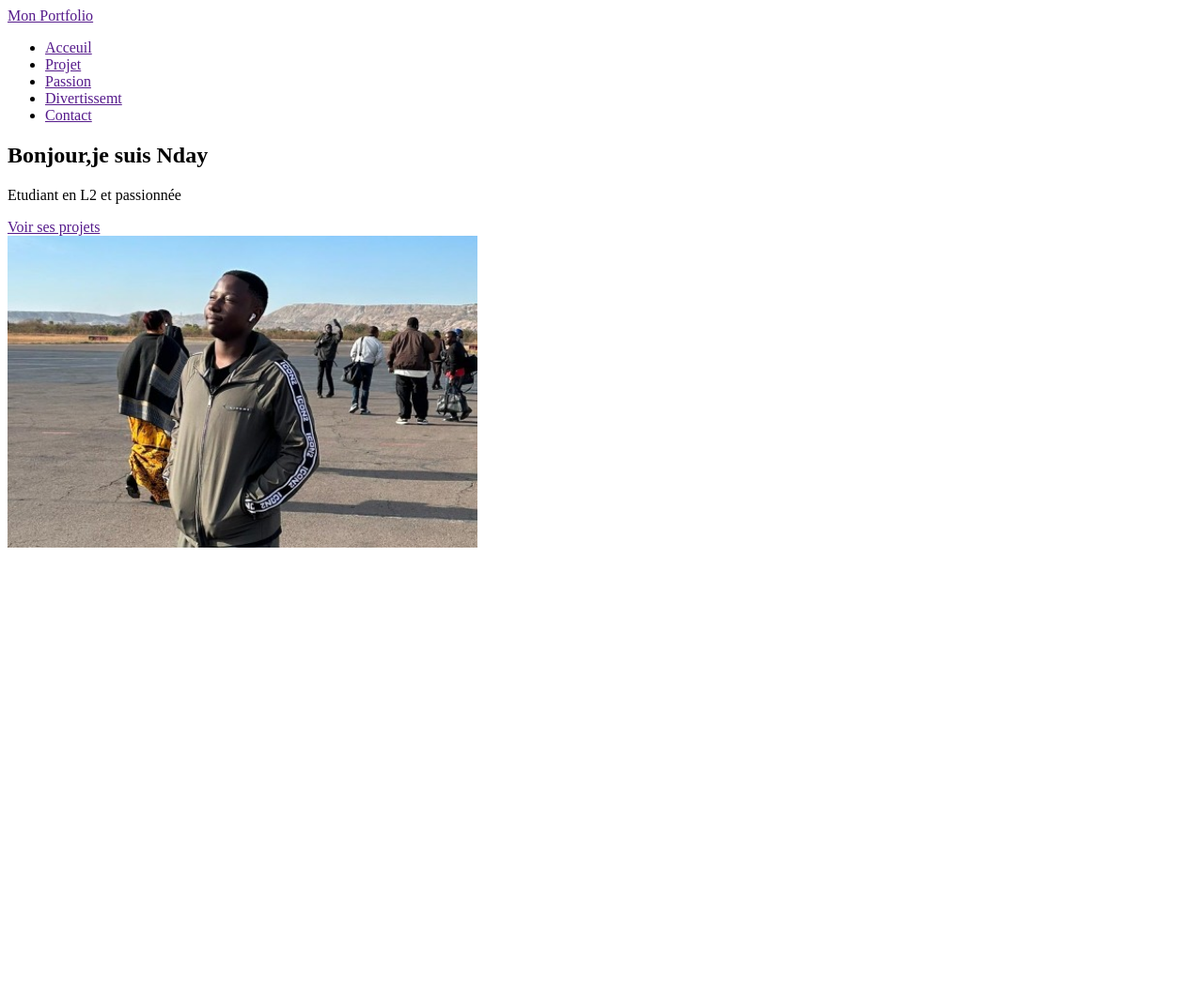
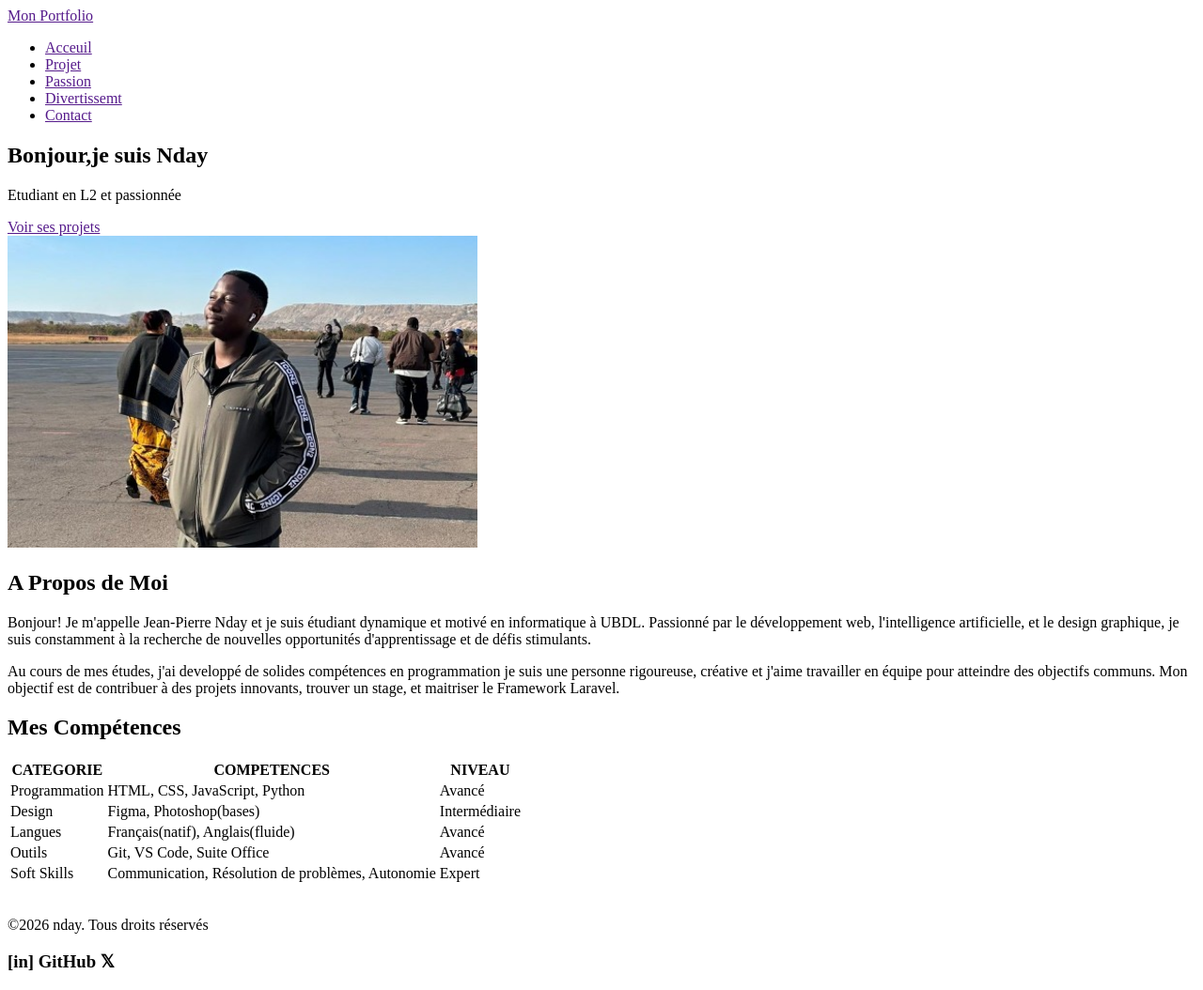
Before and after one commit to 24nw330si-nday/MON-PORTFOLIO-2026, a plain HTML site: page index.html in a window 1280 px wide. Shown: the whole page at 94% size. Before the commit the page ends 800 px from the top, so only its background shows below. Drawn offline with Linux system fonts and the light colour scheme.

Commit message:
Création de ma page mon portfolio

```diff
--- a/index.html
+++ b/index.html
@@ -31,9 +31,49 @@
                 <img src="images/prince nday.jpg" alt="Nday artists"width="500px">
             </div>
         </section>
-        <section></section>
-        <section></section>
+        <section>
+            <div>
+                <h2>A Propos de Moi</h2>
+                <p>Bonjour! Je m'appelle Jean-Pierre Nday et je suis étudiant dynamique et motivé en informatique à UBDL. Passionné par le développement web, l'intelligence artificielle, et le design graphique, je suis constamment à la recherche de nouvelles opportunités d'apprentissage et de défis stimulants.</p>
+                <p>Au cours de mes études, j'ai developpé de solides compétences en programmation je suis une personne rigoureuse, créative et j'aime travailler en équipe pour atteindre des objectifs communs. Mon objectif est de contribuer à des projets innovants, trouver un stage, et maitriser le Framework Laravel.</p>
+            </div>
+        </section>
+        <section>
+            <div>
+                <h2>Mes Compétences</h2>
+            </div>
+            <div>
+                <table>
+                    <tr>
+                        <th>CATEGORIE</th><th>COMPETENCES</th><th>NIVEAU</th>
+                    </tr>
+                    <tr>
+                        <td>Programmation</td><td>HTML, CSS, JavaScript, Python </td><td>Avancé</td>
+                    </tr>
+                    <tr>
+                        <td>Design</td><td>Figma, Photoshop(bases) </td><td>Intermédiaire</td>
+                    </tr>
+                    <tr>
+                        <td>Langues</td><td>Français(natif), Anglais(fluide) </td><td>Avancé</td>
+                    </tr>
+                    <tr>
+                        <td>Outils</td><td>Git, VS Code, Suite Office</td><td>Avancé</td>
+                    </tr>
+                    <tr>
+                        <td>Soft Skills</td><td>Communication, Résolution de problèmes, Autonomie</td><td>Expert</td>
+                    </tr>
+
+                </table>
+            </div>
+        </section><br>
       </main>
-      <footer></footer>
+      <footer>
+        <section>
+            <div>
+                <p>©2026 nday. Tous droits réservés</p>
+                <h3>[in]  GitHub  𝕏 </h3>
+            </div>
+        </section>
+      </footer>
 </body>
 </html>
```
